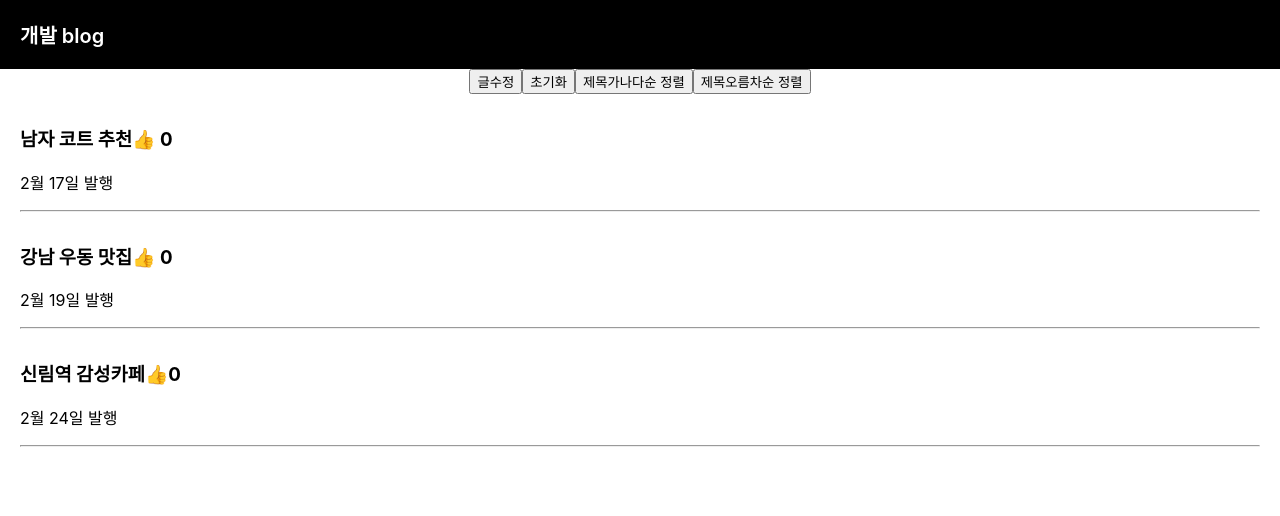
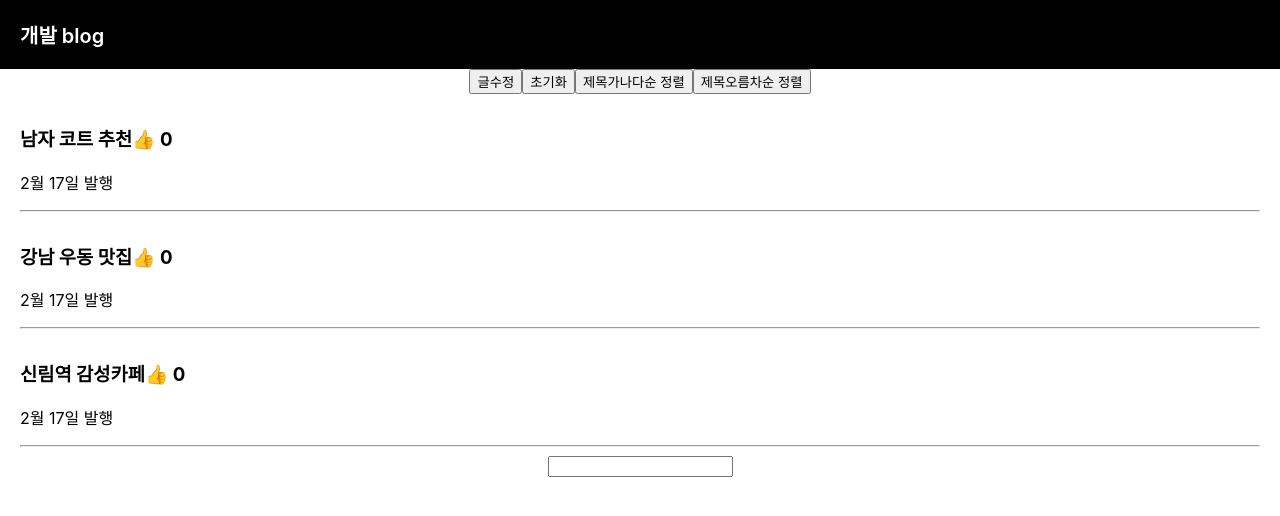
Before and after one commit to NamjunKim12/react-project-blog, a React (Create React App) app: page / in a window 1280 px wide. Shown: the top 516 px of the page. Built offline with nearby package versions, Linux system fonts and the light colour scheme.

Commit message:
react project-props

```diff
--- a/src/App.js
+++ b/src/App.js
@@ -8,6 +8,8 @@ function App() {
   let [글제목, 글제목변경] = useState(['남자 코트 추천','강남 우동 맛집','신림역 감성카페']);
   let [따봉, 따봉변경 ] = useState(0);
   let [ 모달, 모달변경 ] = useState(false);
+  let [누른제목, 누른제목변경] = useState(0);
+  let [입력값, 입력값변경] = useState('');
 
   function 제목변경(){
       var newArray = [...글제목];
@@ -44,6 +46,7 @@ function App() {
     글제목변경( newArray );
   }
 
+
   return (
     <div className="App">
       <div className="black-nav">
@@ -54,25 +57,25 @@ function App() {
       <button onClick={ 글순서변경 }>제목가나다순 정렬 </button>
       <button onClick={ 글순서역순변경 }>제목오름차순 정렬 </button>
 
-      <div className="list">
-        <h3 onClick={ ()=>{ 모달변경(!모달) } }>{ 글제목[0] }<span onClick={()=>{따봉변경(따봉 + 1) } } >👍</span> { 따봉 }</h3>
-        <p>2월 17일 발행</p>
-        <hr/>
-      </div>
-      <div className="list">
-        <h3 onClick={ ()=>{ 모달변경(!모달) } }>{ 글제목[1] }<span onClick={()=>{따봉변경(따봉 + 1) } } >👍</span> { 따봉 }</h3>
-        <p>2월 19일 발행</p>
-        <hr/>
-      </div>
-      <div className="list">
-        <h3 onClick={ ()=>{ 모달변경(!모달) } }>{ 글제목[2] }<span onClick={()=>{따봉변경(따봉 + 1 )} } >👍</span>{ 따봉 }</h3>
-        <p>2월 24일 발행</p>
-        <hr/>
-      </div>
+      {
+        글제목.map(function(글, i){
+          return (
+          <div onClick={()=>{ 누른제목변경(i); 모달변경(!모달); } } className="list">
+            <h3>{ 글 }<span onClick={()=>{따봉변경( 따봉 + 1) } } >👍</span> { 따봉 }</h3>
+            <p>2월 17일 발행</p>
+            <hr/>
+          </div>
+          )
+        })
+      }
+
+    <div>
+        <input onChange={ (e)=>{ console.log(e.target.value) } } />
+    </div>
 
       {
          모달 === true
-         ? <Modal />
+         ? <Modal 글제목={글제목} 누른제목={누른제목}/>
          : null
       }
     </div>
@@ -81,14 +84,16 @@ function App() {
   );
 }
 
-function Modal(){
+function Modal(props){
   return (
     <div className="modal">
-      <h2>제목</h2>
+      <h2>{ props.글제목[props.누른제목]}</h2>
       <p>날짜</p>
       <p>상세내용</p>
     </div>
   )
 }
 
+
+
 export default App;
```
